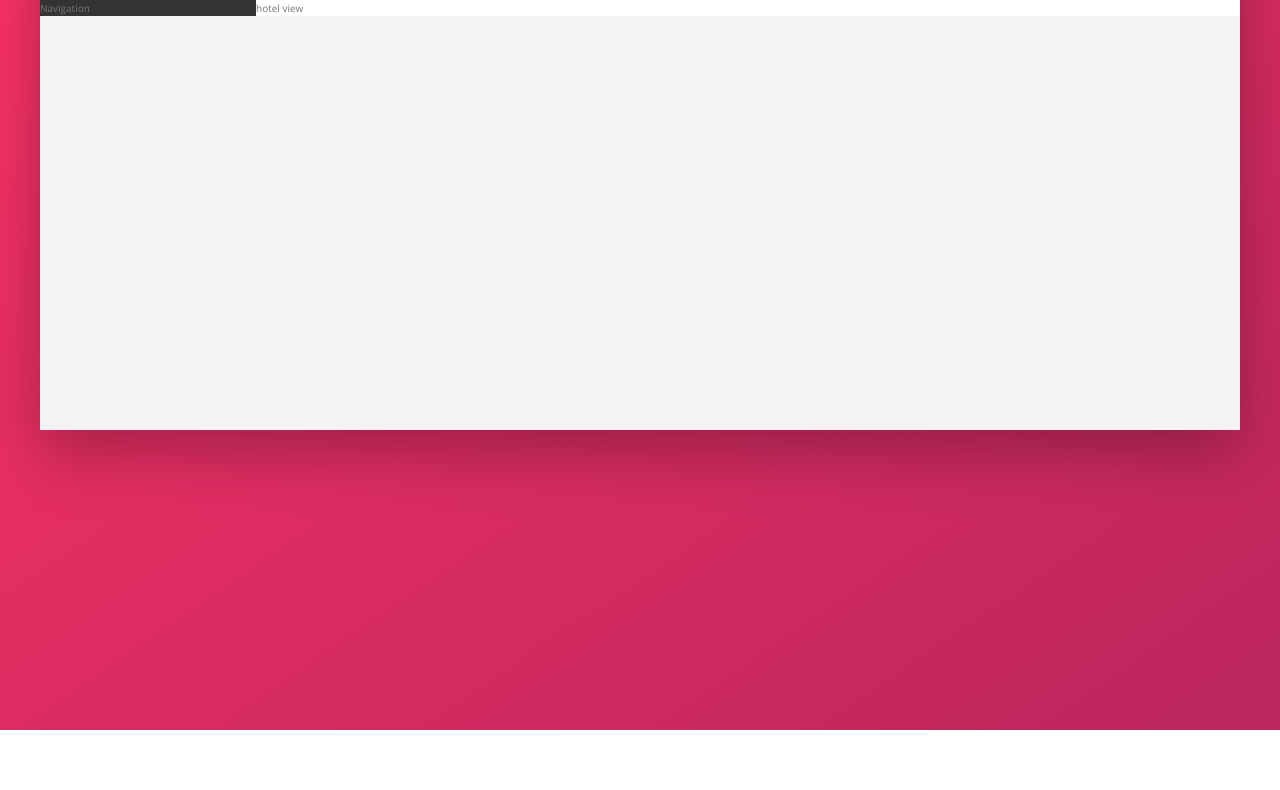
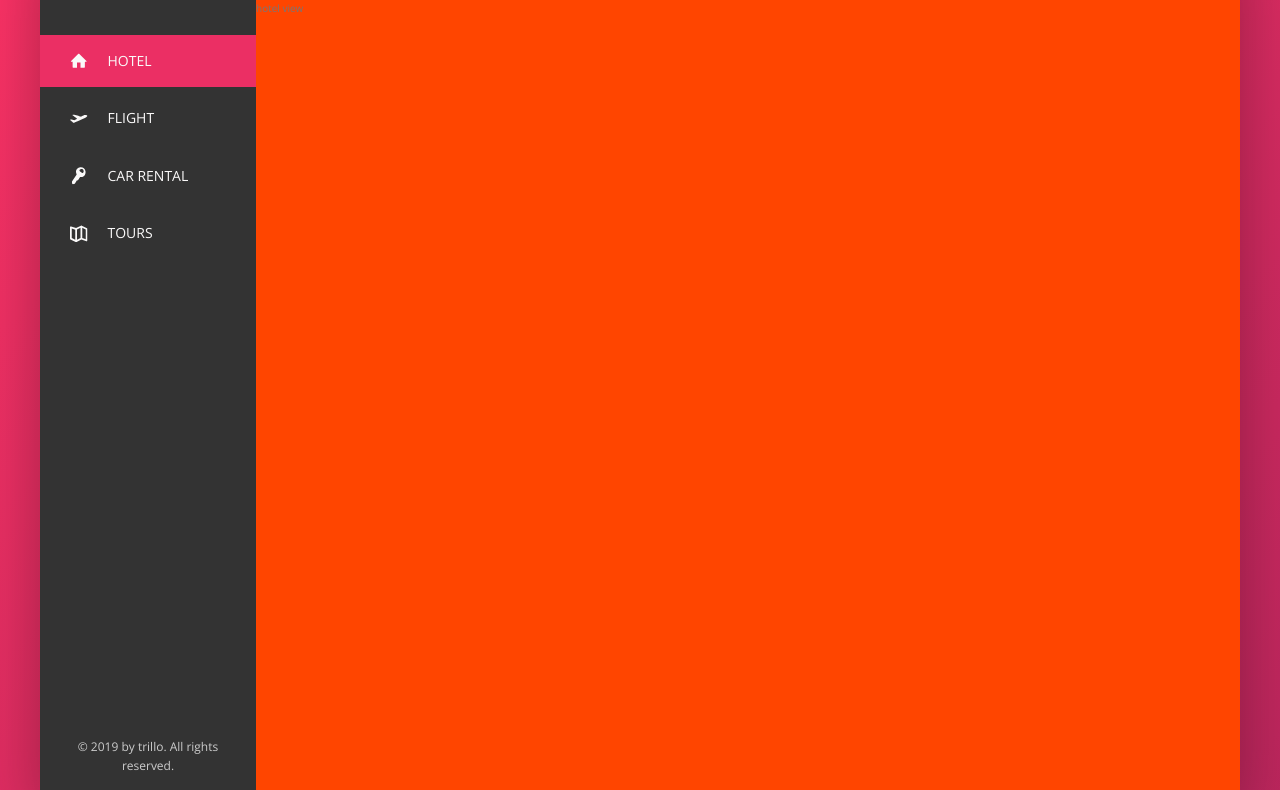
Before and after one commit to Toyurc/Trillo, a website: page index.html in a window 1280 px wide. Shown: the part 150-940 px from the top of the page. Before the commit the page ends 880 px from the top, so only its background shows below. Drawn offline with nearby package versions, Linux system fonts and the light colour scheme.

Commit message:
Feat: adds side nav, with animations on active state

```diff
--- a/index.html
+++ b/index.html
@@ -1,5 +1,6 @@
 <!DOCTYPE html>
 <html lang="en">
+
 <head>
     <meta charset="UTF-8">
     <meta name="viewport" content="width=device-width, initial-scale=1.0">
@@ -10,6 +11,7 @@
 
     <title>trillo &mdash; Your all-in-one booking app</title>
 </head>
+
 <body>
     <div class="container">
         <header class="header">
@@ -43,7 +45,43 @@
         </header>
         <div class="content">
             <nav class="sidebar">
-                    Navigation
+                <ul class="side-nav">
+                    <li class="side-nav__item side-nav__item--active">
+                        <a href="#" class="side-nav__link">
+                            <svg class="side-nav__icon">
+                                <use xlink:href="img/sprite.svg#icon-home"></use>
+                            </svg>
+                            <span>hotel</span>
+                        </a>
+                    </li>
+                    <li class="side-nav__item">
+                        <a href="#" class="side-nav__link">
+                            <svg class="side-nav__icon">
+                                <use xlink:href="img/sprite.svg#icon-aircraft-take-off"></use>
+                            </svg>
+                            <span>flight</span>
+                        </a>
+                    </li>
+                    <li class="side-nav__item">
+                        <a href="#" class="side-nav__link">
+                            <svg class="side-nav__icon">
+                                <use xlink:href="img/sprite.svg#icon-key"></use>
+                            </svg>
+                            <span>car rental</span>
+                        </a>
+                    </li>
+                    <li class="side-nav__item">
+                        <a href="#" class="side-nav__link">
+                            <svg class="side-nav__icon">
+                                <use xlink:href="img/sprite.svg#icon-map"></use>
+                            </svg>
+                            <span>tours</span>
+                        </a>
+                    </li>
+                </ul>
+                <div class="legal">
+                    &copy 2019 by trillo. All rights reserved.
+                </div>
             </nav>
             <main class="hotel-view">
                 hotel view
--- a/sass/_component.scss
+++ b/sass/_component.scss
@@ -9,7 +9,6 @@
 //search box
 .search {
     flex: 0 0 40%;
-
     display: flex;
     align-items: center;
     justify-content: center;
@@ -71,7 +70,7 @@
     display: flex;
     align-items: center;
 
-    & > * {
+    &>* {
         padding: 0 2rem;
         cursor: pointer;
         height: 100%;
@@ -79,9 +78,10 @@
         align-items: center;
     }
 
-    & > *:hover {
+    &>*:hover {
         background-color: var(--color-grey-light-2);
     }
+
     &__icon-box {
         position: relative;
     }
@@ -103,18 +103,87 @@
         top: 1.5rem;
         right: 1.1rem;
 
-
         //secret
         display: flex;
         justify-content: center;
         align-items: center;
     }
 
-
     &__user-photo {
         height: 3.75rem;
         border-radius: 50%;
         margin-right: 1rem;
     }
+}
 
+
+////////////////////////////////////////////////////////////////
+//side navigation
+
+.side-nav {
+    font-size: 1.4rem;
+    list-style: none;
+    margin-top: 3.5rem;
+
+    &__item {
+        position: relative;
+
+        &:not(:last-child) {
+            margin-bottom: .5rem;
+        }
+    }
+
+    &__item::before {
+        content: "";
+        position: absolute;
+        top: 0;
+        left: 0;
+        height: 100%;
+        width: 3px;
+        background-color: var(--color-primary);
+        transform: scaleY(0);
+        transition: transform .3s,
+            width .4s cubic-bezier(1, 0, 0, 1) .2s,
+            background-color .1s;
+
+    }
+
+    &__item:hover::before,
+    &__item--active::before {
+        transform: scaleY(1);
+        width: 100%;
+    }
+
+    &__item:active:before {
+        background-color: var(--color-primary-light);
+    }
+
+    &__link:link,
+    &__link:visited {
+        color: var(--color-grey-light-1);
+        text-decoration: none;
+        text-transform: uppercase;
+        display: block;
+        padding: 1.5rem 3rem;
+        position: relative;
+        z-index: 100;
+
+        display: flex;
+        align-items: center;
+    }
+
+    &__icon {
+        width: 1.75rem;
+        height: 1.75rem;
+        margin-right: 2rem;
+        fill: currentColor;
+    }
 }
+////////////////////////////////////////////////////////////////
+//side navigation
+.legal {
+    font-size: 1.2rem;
+    text-align: center;
+    color: var(--color-grey-light-4);
+    padding: 2.5rem;
+}
--- a/sass/_layout.scss
+++ b/sass/_layout.scss
@@ -25,10 +25,15 @@
 .sidebar {
     background-color: var(--color-grey-dark-1);
     flex: 0 0 18%;
+    display: flex;
+    flex-direction: column;
+    justify-content: space-between;
 }
 
 .hotel-view {
     background-color: #ffffff;
+    background-color: orangered;
     flex: 1;
 
+    height: 80rem;
 }
```
Also changed, not shown: css/style.css. Lines whose indentation alone changed are shown as unchanged.
